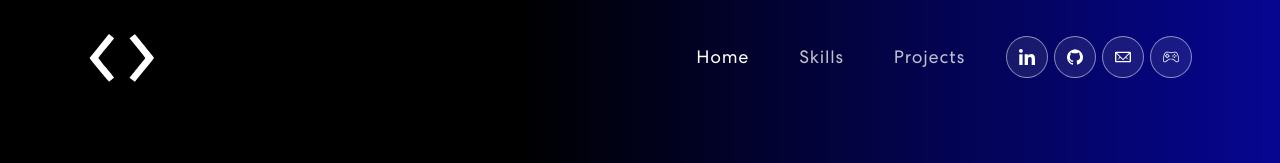
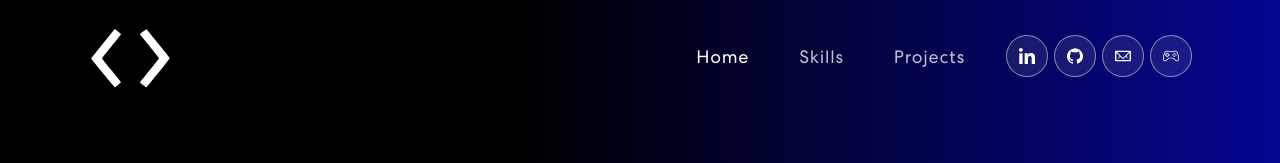
Before and after one commit to andresnavag93/website-2.0, a React (Vite) app: page / in a window 1280 px wide. Shown: the top 163 px of the page. Built offline with nearby package versions, Linux system fonts and the light colour scheme.

Commit message:
:hammer: Fix logo size

```diff
--- a/src/App.css
+++ b/src/App.css
@@ -116,7 +116,7 @@ nav.navbar .navbar-container {
 }
 
 nav.navbar a.navbar-brand {
-  width: 7%;
+  width: 8.5%;
 }
 
 .navbar-collapse.collapse {
--- a/src/components/NavBar.jsx
+++ b/src/components/NavBar.jsx
@@ -58,7 +58,7 @@ export const NavBar = () => {
       <Navbar
         key="md"
         expand="md"
-        className={scrolled ? 'scrolled p-3' : 'p-3'}
+        className={scrolled ? 'scrolled p-2' : 'p-2'}
       >
         <Container>
           <Navbar.Brand href="#">
```
